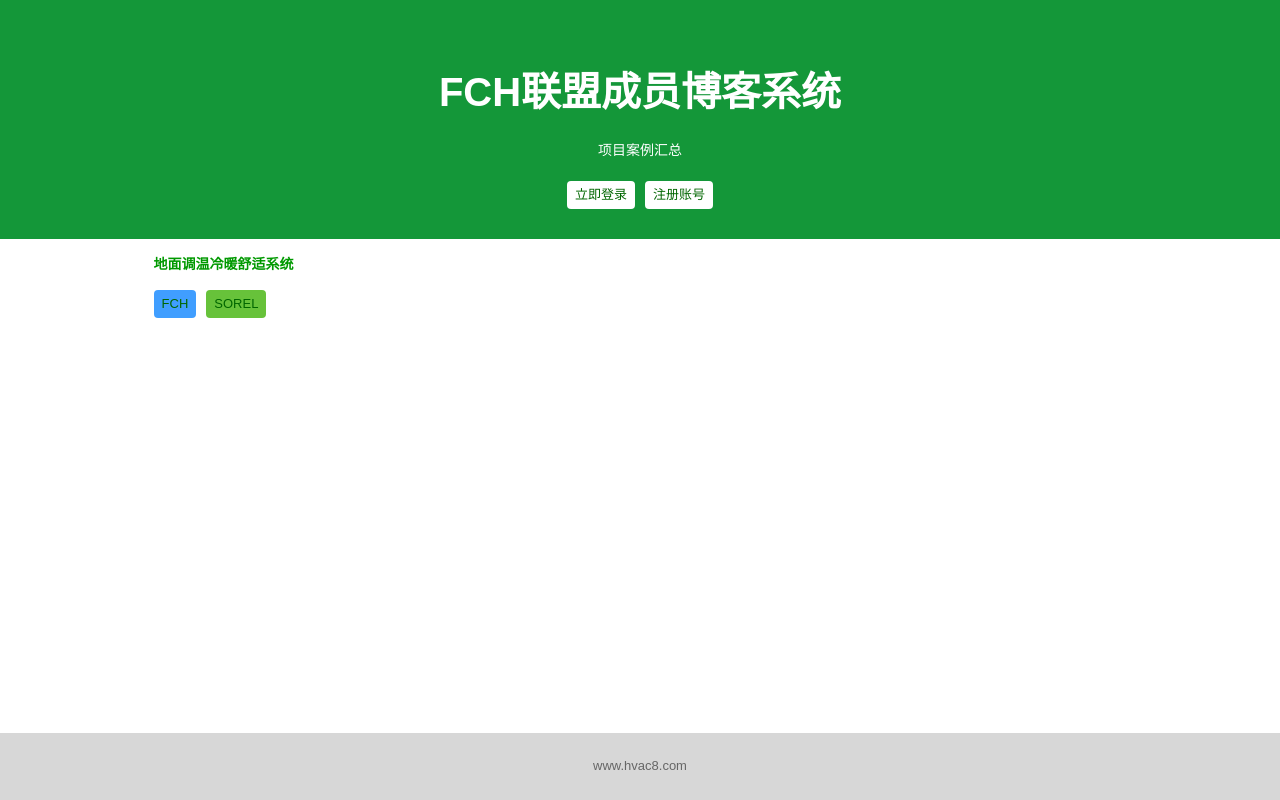
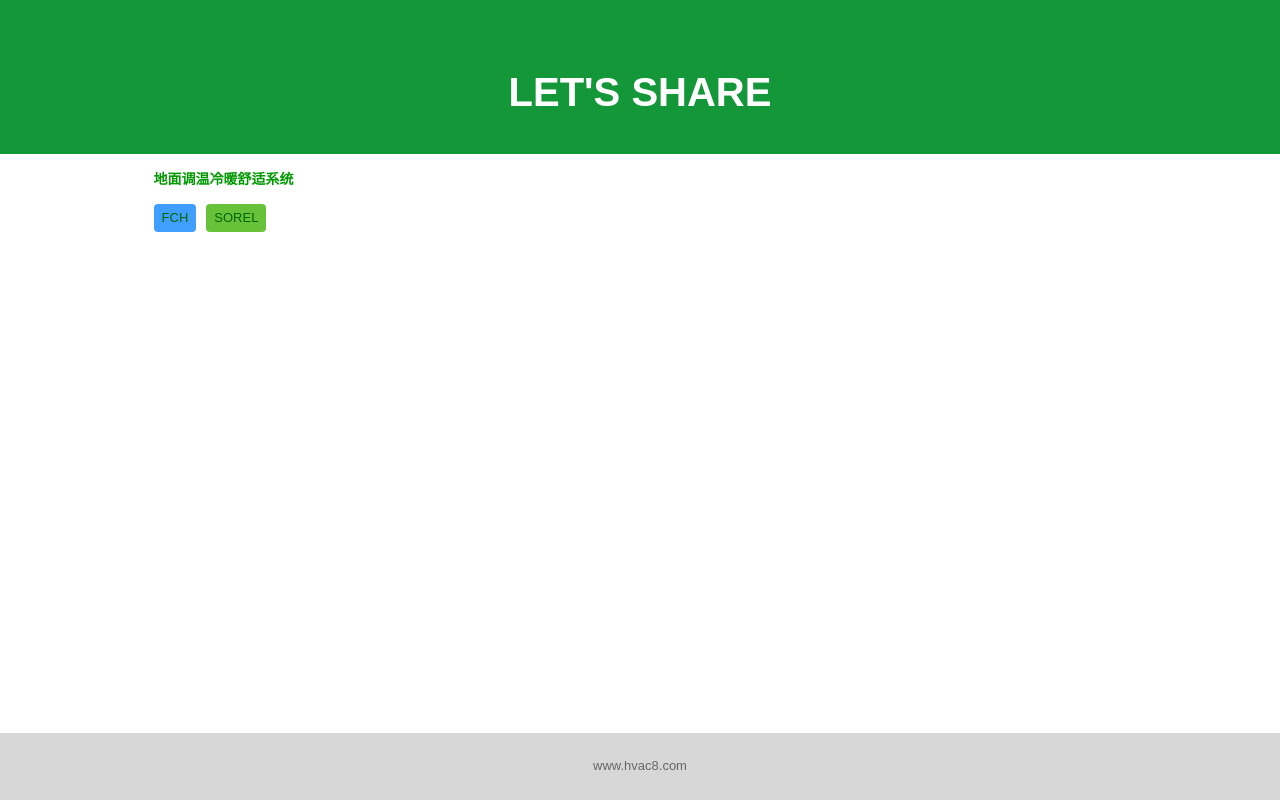
Before and after one commit to zhangyongwang4444/blog-1111, a Vue app: page / in a window 1280 px wide. Built offline with nearby package versions, Linux system fonts and the light colour scheme.

Commit message:
header的两种状态

```diff
--- a/src/components/header.vue
+++ b/src/components/header.vue
@@ -1,13 +1,30 @@
 <template>
     <header>
+      <template v-if="!isLogin">
           <h1>FCH联盟成员博客系统</h1>
           <p>项目案例汇总</p>
           <div class="btns">
             <el-button>立即登录</el-button>
             <el-button>注册账号</el-button>
           </div>
+      </template>
+
+      <template v-if="isLogin">
+          <h1>Let's share</h1>
+      </template>
+
     </header>
 </template>
+
+<script>
+export default {
+  data() {
+    return {
+      isLogin: true
+    };
+  }
+};
+</script>
 
 <style lang="less">
 @import "../assets/base.less";
```
Lines whose indentation alone changed are shown as unchanged.
